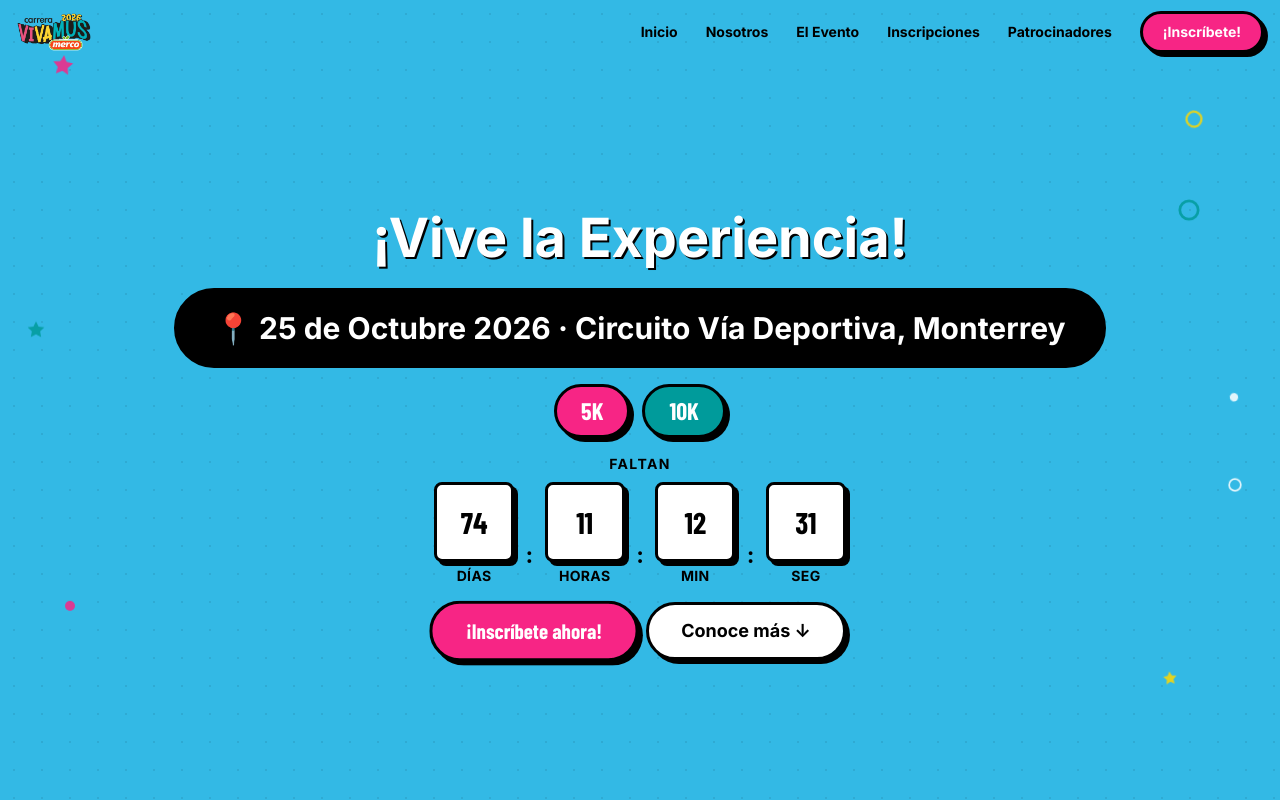
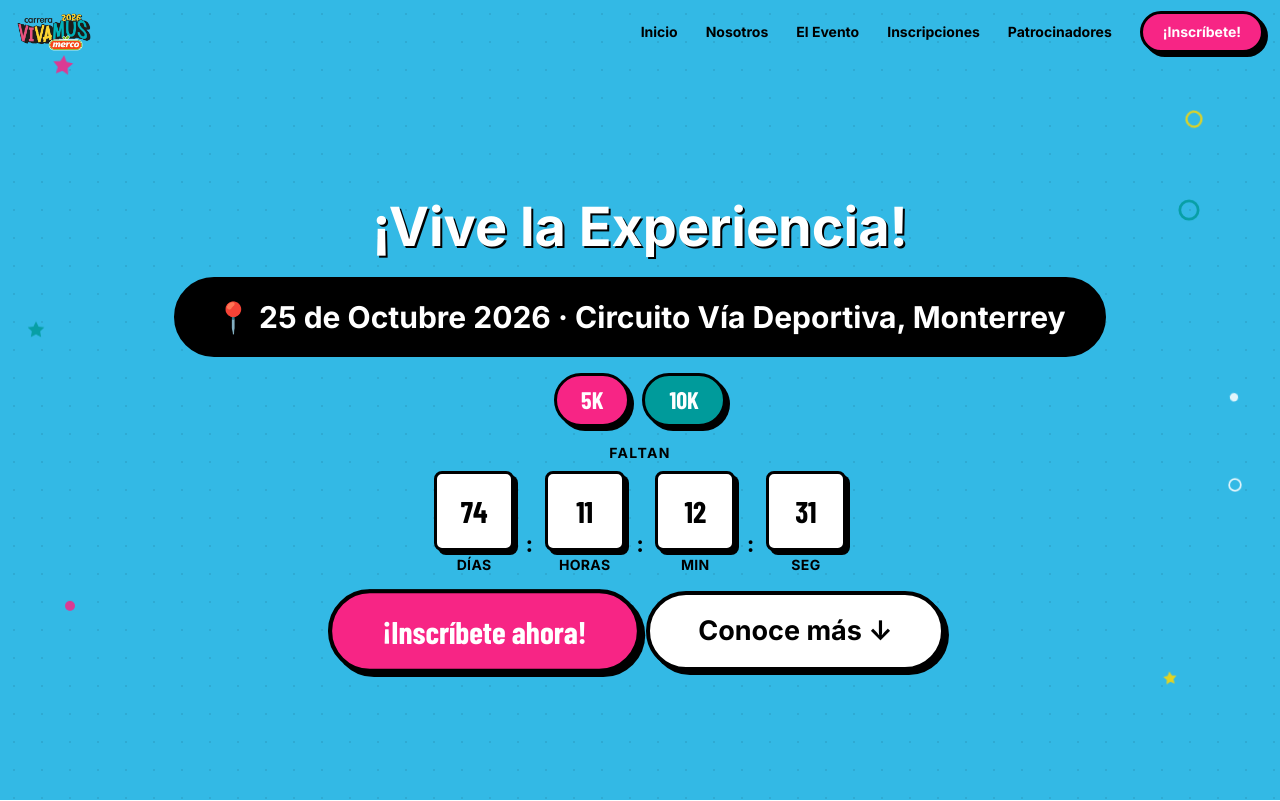
Before and after one commit to Superacion-Juvenil/Vivamus.org.mx, a React (Vite) app: page / in a window 1280 px wide. Shown: the top 801 px of the page. Built offline with nearby package versions, Linux system fonts and the light colour scheme; a web font is replaced by a local one.

Commit message:
Enlarge hero CTA buttons 50%
Increase the "¡Inscríbete ahora!" and "Conoce más" buttons (padding,
border, and text) by 50%.

```diff
--- a/src/components/Hero.jsx
+++ b/src/components/Hero.jsx
@@ -89,14 +89,14 @@ export default function Hero() {
             href={links.registration}
             target="_blank"
             rel="noopener noreferrer"
-            className="font-display text-lg sm:text-xl text-white px-8 py-3 rounded-full border-3 border-black shadow-neo transition-all duration-150 hover:translate-x-1 hover:translate-y-1 hover:shadow-none active:translate-x-1 active:translate-y-1 active:shadow-none pulse-badge"
+            className="font-display text-[1.6875rem] sm:text-3xl text-white px-12 py-[1.125rem] rounded-full border-[4.5px] border-black shadow-neo transition-all duration-150 hover:translate-x-1 hover:translate-y-1 hover:shadow-none active:translate-x-1 active:translate-y-1 active:shadow-none pulse-badge"
             style={{ background: '#F72585' }}
           >
             ¡Inscríbete ahora!
           </a>
           <button
             onClick={() => scrollTo('evento')}
-            className="font-bold text-base sm:text-lg text-black px-8 py-3 rounded-full border-3 border-black bg-white shadow-neo transition-all duration-150 hover:translate-x-1 hover:translate-y-1 hover:shadow-none active:translate-x-1 active:translate-y-1 active:shadow-none"
+            className="font-bold text-2xl sm:text-[1.6875rem] text-black px-12 py-[1.125rem] rounded-full border-[4.5px] border-black bg-white shadow-neo transition-all duration-150 hover:translate-x-1 hover:translate-y-1 hover:shadow-none active:translate-x-1 active:translate-y-1 active:shadow-none"
           >
             Conoce más ↓
           </button>
```
